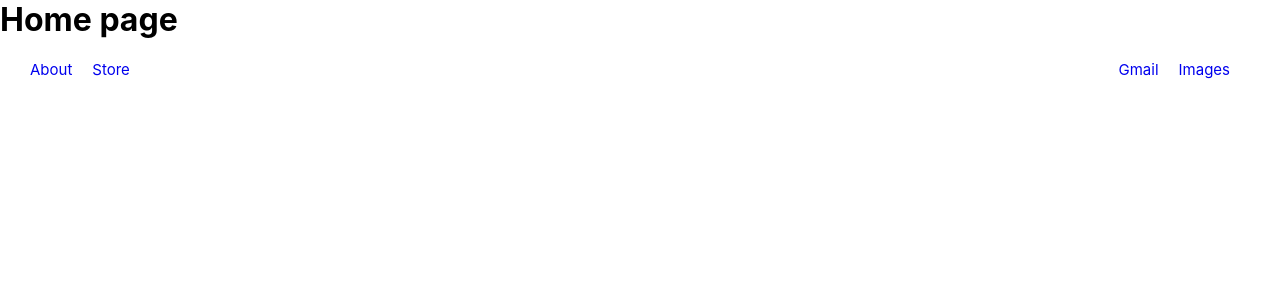
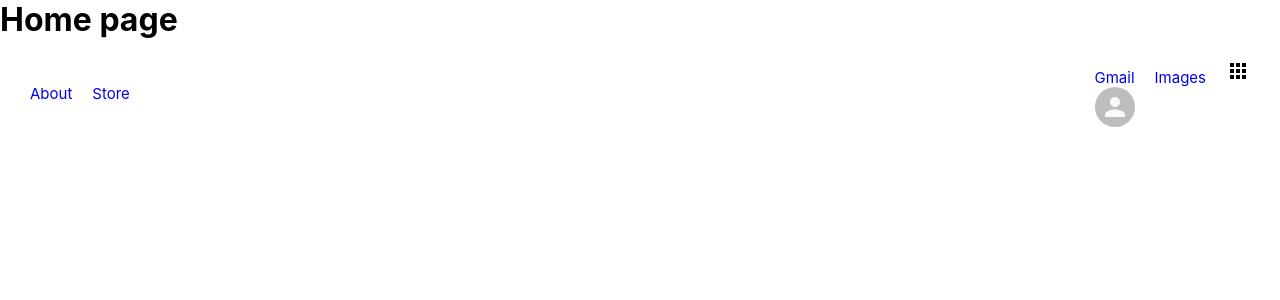
Before and after one commit to Elir-Mahad/giggle, a React (Create React App) app: page / in a window 1280 px wide. Shown: the top 300 px of the page. Built offline with nearby package versions, Linux system fonts and the light colour scheme.

Commit message:
added avatar and apps icon from material ui

```diff
--- a/src/pages/Home.js
+++ b/src/pages/Home.js
@@ -1,6 +1,8 @@
 import React from "react";
 import "../pages/Home.css";
 import { Link } from "react-router-dom";
+import AppsIcon from "@material-ui/icons/Apps";
+import { Avatar } from "@material-ui/core";
 
 function Home() {
 	return (
@@ -17,6 +19,8 @@ function Home() {
 				<div className="home_headerRight">
 					<Link to="/gmail">Gmail</Link>
 					<Link to="/images">Images</Link>
+					<AppsIcon />
+					<Avatar />
 					{/* Icon */}
 					{/* Avatar */}
 				</div>
```
